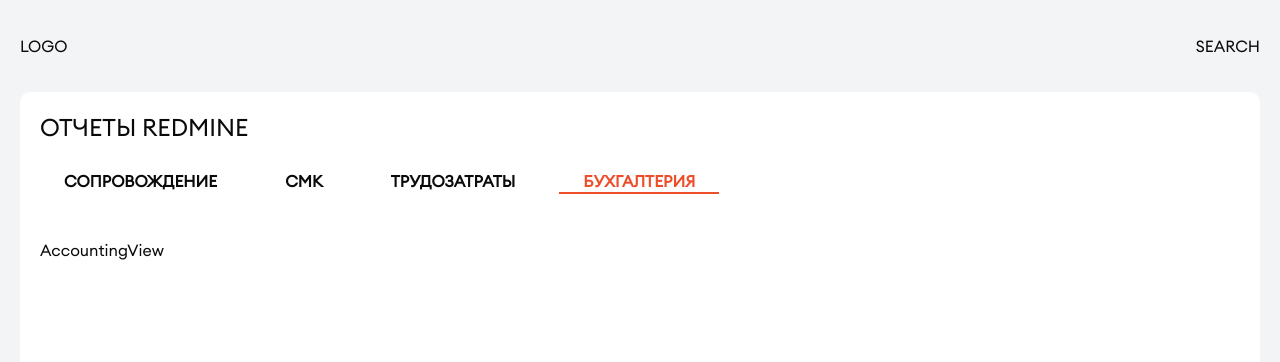
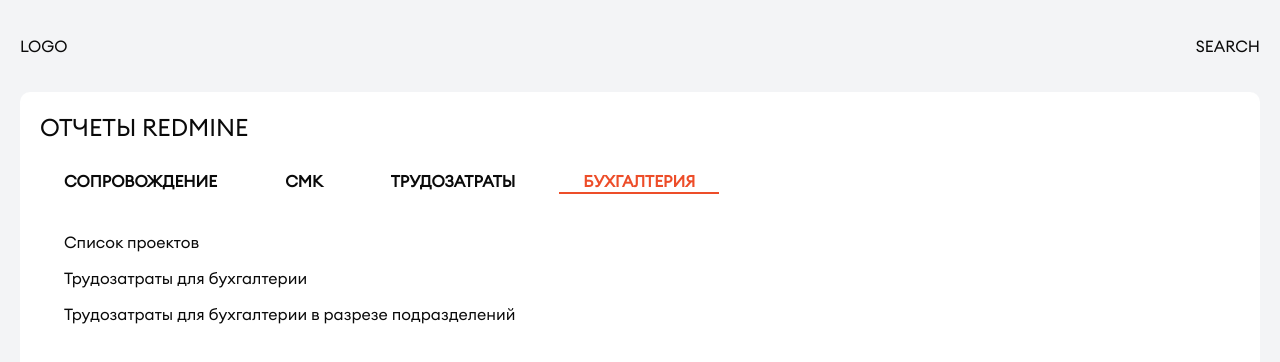
Before and after one commit to dem-tv/practic, a Vue app: page /accounting in a window 1280 px wide. Shown: the top 362 px of the page. Built offline with nearby package versions, Linux system fonts and the light colour scheme.

Commit message:
Реализованы новые роуты. Добавлены пустые компоненты ProjectListViw, Accounting2View, AccountingByDepartmentsView

```diff
--- a/src/components.d.ts
+++ b/src/components.d.ts
@@ -34,6 +34,7 @@ declare module 'vue' {
     TabButton: typeof import('./components/TabButton/TabButton.vue')['default']
     TabList: typeof import('./components/TabList/TabList.vue')['default']
     TabListItem: typeof import('./components/TabList/TabListItem.vue')['default']
+    TheTitledContent: typeof import('./components/TheTitledContent/TheTitledContent.vue')['default']
     TitledContent: typeof import('./components/TitledContent/TitledContent.vue')['default']
     VerticalList: typeof import('./components/VerticalList/VerticalList.vue')['default']
     VueScrollbar: typeof import('./components/VueScrollbar/VueScrollbar.vue')['default']
--- a/src/constants/routeNames.ts
+++ b/src/constants/routeNames.ts
@@ -3,6 +3,12 @@ export const ROUTE_NAME_MAIN = 'Main';
 export const ROUTE_NAME_SUPPORT = 'ROUTE_NAME_SUPPORT';
 export const ROUTE_NAME_QMS = 'ROUTE_NAME_QMS';
 export const ROUTE_NAME_LABOR_COSTS = 'ROUTE_NAME_LABOR_COSTS';
+
+
+export const ROUTE_NAME_LABOR_COSTS_DEPARTMENT = 'ROUTE_LABOR_COSTS_DEPARTMENT';
+
 export const ROUTE_NAME_ACCOUNTING = 'ROUTE_NAME_ACCOUNTING';
 
-export const ROUTE_NAME_LABOR_COSTS_DEPARTMENT = 'ROUTE_LABOR_COSTS_DEPARTMENT';
+export const ROUTE_NAME_ACCOUNTING_PROJECT_LIST = "ROUTE_NAME_ACCOUNTING_PROJECT_LIST";
+export const ROUTE_NAME_ACCOUNTING_2 = "ROUTE_NAME_ACCOUNTING_2";
+export const ROUTE_NAME_ACCOUNTING_BY_DEPARTMENTS = "ROUTE_NAME_ACCOUNTING_BY_DEPARTMENTS";
--- a/src/views/AccountingView/AccountingView.vue
+++ b/src/views/AccountingView/AccountingView.vue
@@ -1,3 +1,31 @@
+<script setup lang="ts">
+import type { NavItem } from '@/types/navigation.types';
+
+import { ROUTE_NAME_ACCOUNTING_PROJECT_LIST, ROUTE_NAME_ACCOUNTING_2, ROUTE_NAME_ACCOUNTING_BY_DEPARTMENTS} from '@/constants/routeNames';
+
+const LIST_NAVIGATION: NavItem[] = [
+  {
+    title: 'Список проектов',
+    to: { name: ROUTE_NAME_ACCOUNTING_PROJECT_LIST },
+  },
+   {
+    title: 'Трудозатраты для бухгалтерии',
+    to: { name: ROUTE_NAME_ACCOUNTING_2 },
+  },
+   {
+    title: 'Трудозатраты для бухгалтерии в разрезе подразделений',
+    to: { name: ROUTE_NAME_ACCOUNTING_BY_DEPARTMENTS },
+  },
+];
+</script>
+
 <template>
-  <p>AccountingView</p>
+  <VerticalList
+    :items="LIST_NAVIGATION"
+    key-field="title"
+  >
+    <template #item="{ item }">
+      <ListLinkItem :to="item.to">{{ item.title }}</ListLinkItem>
+    </template>
+  </VerticalList>
 </template>
```
Also changed, not shown: src/router/routes.ts (+21 -0 lines), src/views/Accounting2View/Accounting2View.vue (added), src/views/AccountingByDepartmentsView/AccountingByDepartmentsView.vue (added), src/views/ProjectListView/ProjectListView.vue (added).
